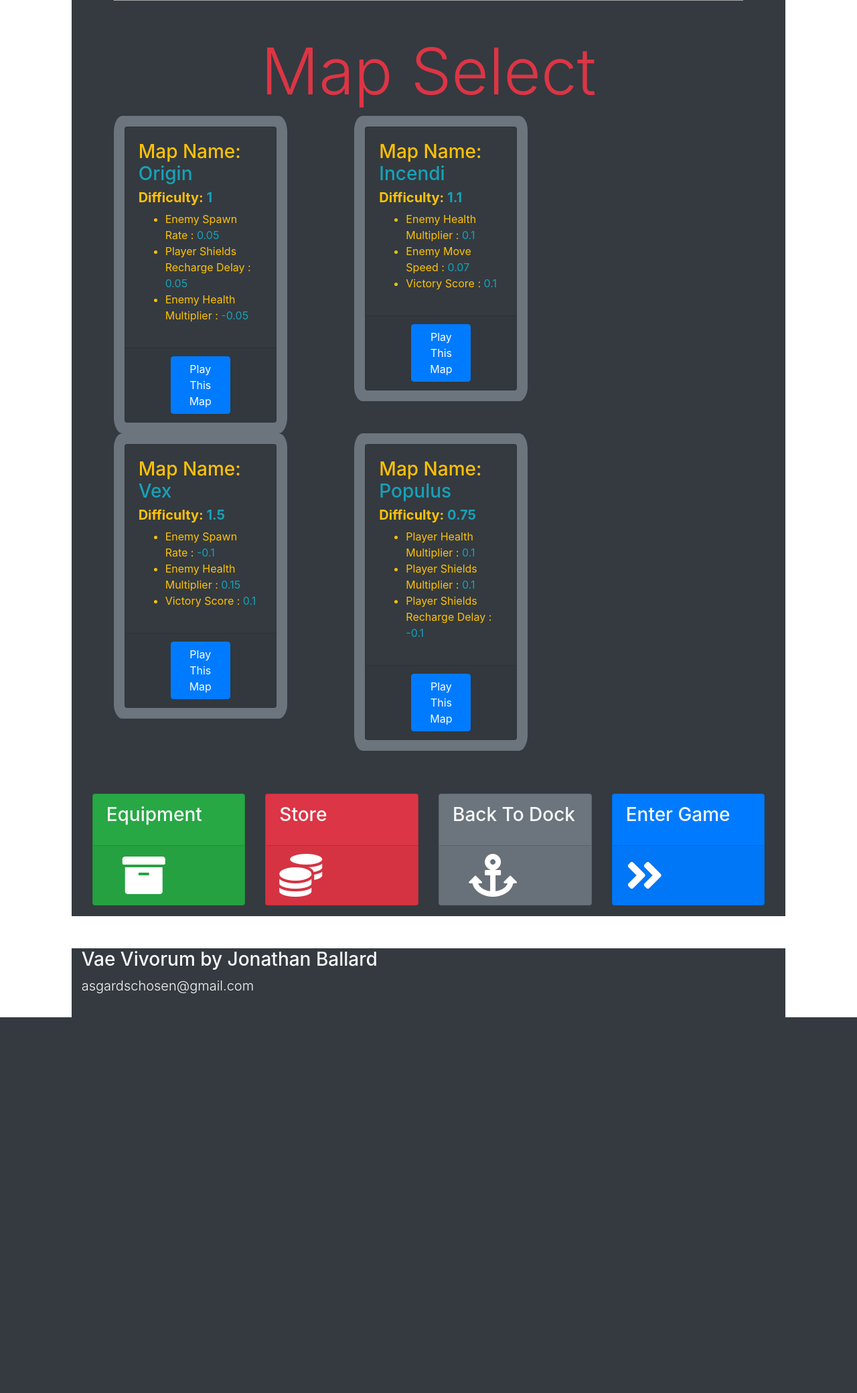
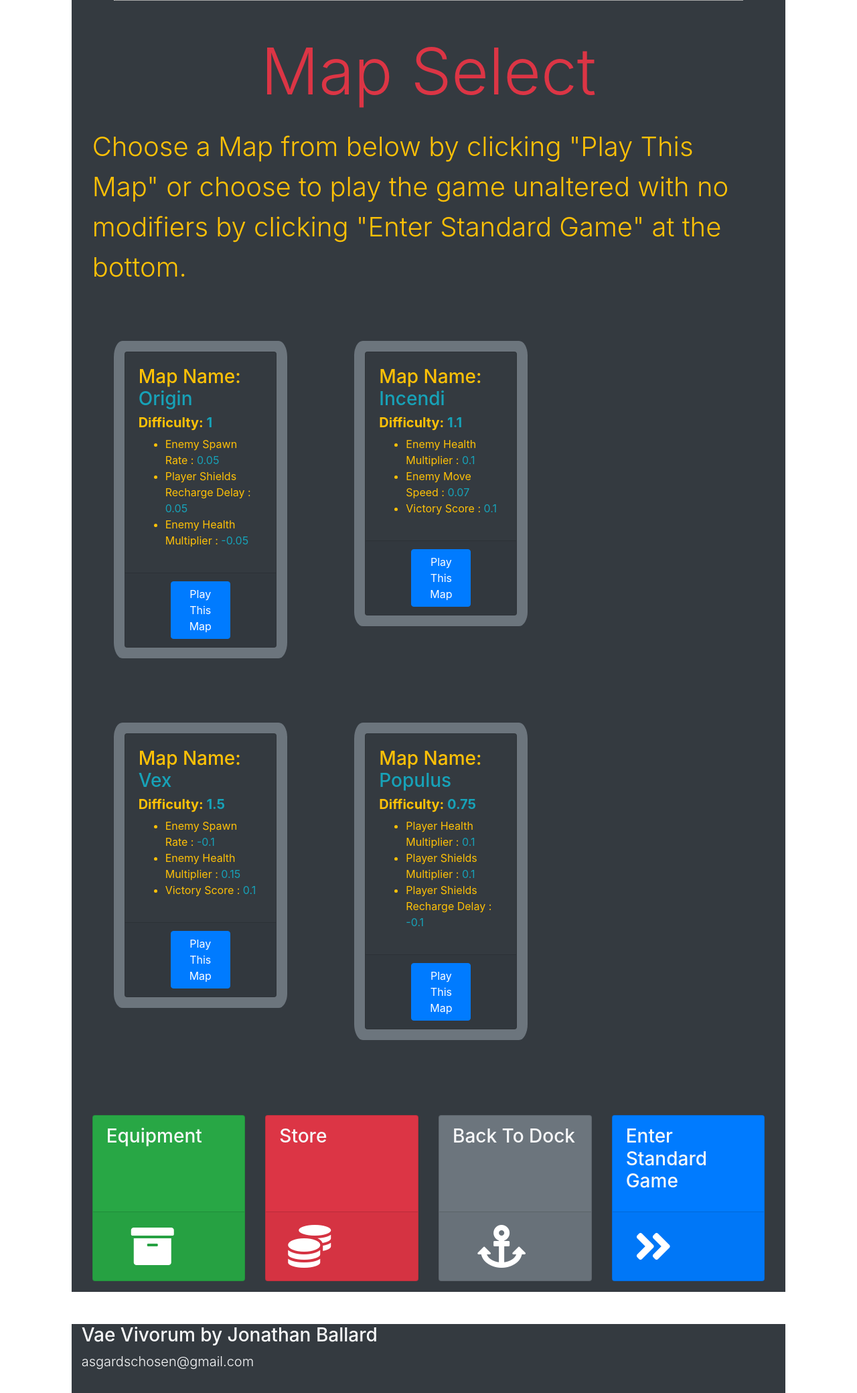
Before and after one commit to JonathanBallard/Coding_Dojo_Projects_Vae_Vivorum, a Flask app: page /map in a window 1280 px wide. Shown: the part 325-2405 px from the top of the page at 67% size. Before the commit the page ends 1844 px from the top, so only its background shows below. Run offline with Flask 2, Linux system fonts and the light colour scheme; a user stored in the database is signed in; data comes from the database, SQL or seed files in the repository; both versions use the stored data as it was after the commit; some libraries are stand-ins or nearby versions.

Commit message:
fixed maps

```diff
--- a/app.py
+++ b/app.py
@@ -383,6 +383,7 @@ def overview():
 @app.route('/populateDatabase')
 def populateDatabase():
 
+
     thisUser = Users.query.get(session['id'])
 
     #admin access only
--- a/templates/game.html
+++ b/templates/game.html
@@ -14,7 +14,6 @@
 
     <script src="https://ajax.googleapis.com/ajax/libs/jquery/3.4.1/jquery.min.js"></script>
 
-    <script src="script.js" defer></script>
     <link rel="stylesheet" href="https://stackpath.bootstrapcdn.com/bootstrap/4.4.1/css/bootstrap.min.css" integrity="sha384-Vkoo8x4CGsO3+Hhxv8T/Q5PaXtkKtu6ug5TOeNV6gBiFeWPGFN9MuhOf23Q9Ifjh" crossorigin="anonymous">
 
     <script src="https://stackpath.bootstrapcdn.com/bootstrap/4.4.1/js/bootstrap.min.js" integrity="sha384-wfSDF2E50Y2D1uUdj0O3uMBJnjuUD4Ih7YwaYd1iqfktj0Uod8GCExl3Og8ifwB6" crossorigin="anonymous"></script>
--- a/templates/map.html
+++ b/templates/map.html
@@ -32,15 +32,18 @@
         <a class="ml-5 d-inline-flex mt-2 mr-3 logoutLink" href="/logout">Logout</a>
     </div>
     <h1 class="display-1 text-center text-danger">Map Select</h1>
+    <p class="lead p-3 unFeatured">Choose a Map from below by clicking "Play This Map" or choose to play the game unaltered with no modifiers by clicking "Enter Standard Game" at the bottom.</p>
     <div class="col-xl-8">
         <!-- MAP SELECT HERE -->
         <p class="lead p-3 unFeatured d-none">This Feature will be added at a later time. Maps will have different artwork and be of varying difficulty. On harder maps, enemies will have higher hit points, will drop better equipment, be worth more experience and money, and move more quickly.</p>
+
+
 
     </div>
 
 
     {% for thisMap in allMaps %}
-    <div class="mapInfoBox bg-secondary d-inline-block col-xl-3 mx-5 p-3">
+    <div class="mapInfoBox bg-secondary d-inline-block col-xl-3 my-5 mx-5 p-3">
         <div class="card mapCard bg-dark">
             <div class="card-body">
                 <h5 class="card-title h3">Map Name: <span class="text-info h3" id="mapNameText">{{ thisMap.name }}</span></h5>
@@ -71,7 +74,7 @@
                 <h3 class="card-subtitle mb-2 text-light">Equipment</h3>
             </div>
             <div class="card-footer">
-                <a href="/equipment"><i class="ml-4 fas fa-4x fa-archive"></i></a>
+                <a href="/equipment"><i class="btn ml-4 fas fa-4x fa-archive"></i></a>
             </div>
         </div>
 
@@ -80,7 +83,7 @@
                 <h3 class="card-subtitle mb-2 text-light">Store</h3>
             </div>
             <div class="card-footer">
-                <a href="/store"><i class="fas fa-4x fa-coins"></i></a>
+                <a href="/store"><i class="btn fas fa-4x fa-coins"></i></a>
             </div>
         </div>
 
@@ -89,16 +92,16 @@
                 <h3 class="card-subtitle mb-2 text-light">Back To Dock</h3>
             </div>
             <div class="card-footer">
-                <a href="/dock"><i class="ml-4 fas fa-4x fa-anchor"></i></a>
+                <a href="/dock"><i class="btn ml-4 fas fa-4x fa-anchor"></i></a>
             </div>
         </div>
 
         <div class="card iconCard bg-primary">
             <div class="card-body">
-                <h3 class="card-subtitle mb-2 text-light">Enter Game</h3>
+                <h3 class="card-subtitle mb-2 text-light">Enter Standard Game</h3>
             </div>
             <div class="card-footer">
-                <a href="/game"><i class="fas fa-4x fa-angle-double-right"></i></a>
+                <a href="/game"><i class="btn fas fa-4x fa-angle-double-right"></i></a>
             </div>
         </div>
 
```
Also changed, not shown: static/js/gamevariables.js (+8 -5 lines), templates/dock.html (+4 -4 lines), templates/equipment.html (+4 -4 lines), templates/populateDatabase.html (+13 -13 lines), templates/ships.html (+4 -4 lines), templates/store.html (+4 -4 lines), $vae_vivorum.db, readme.md.
